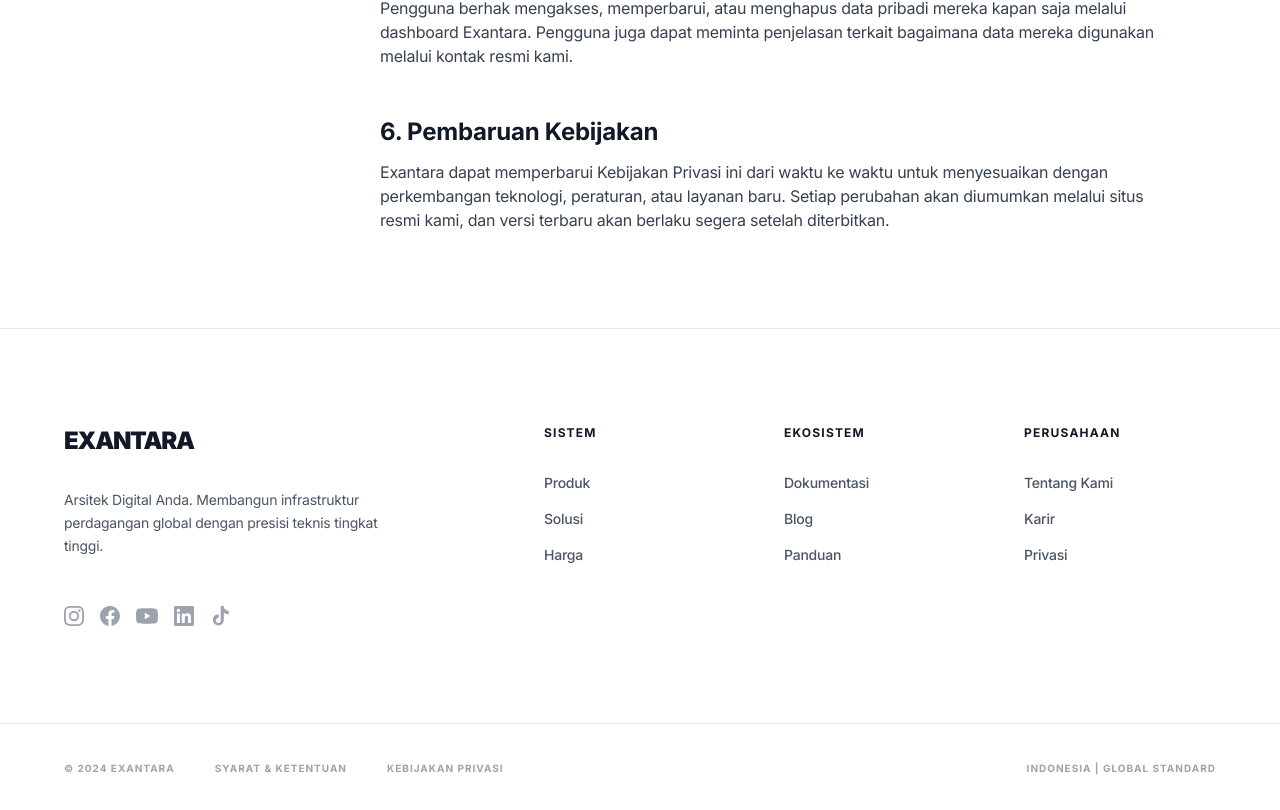
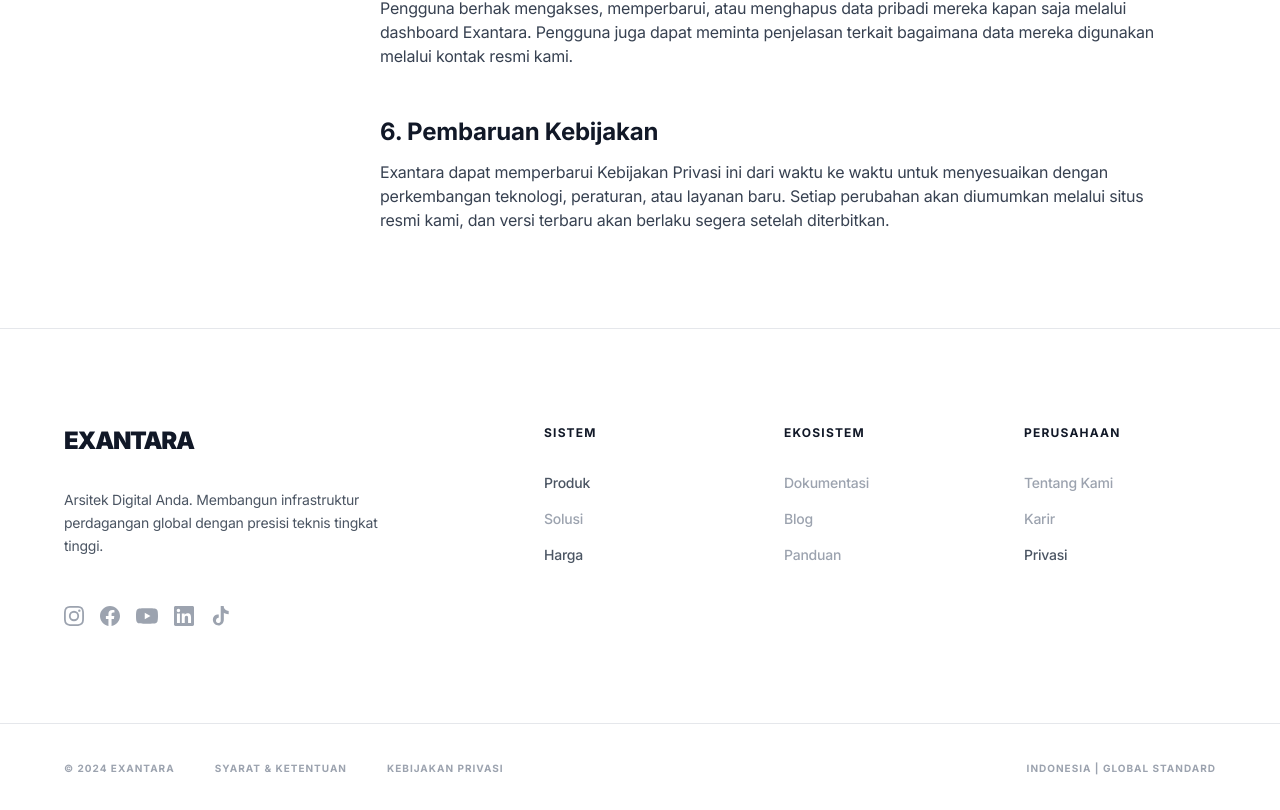
Before and after one commit to frumpfruit/exacommerce-template, a React (Vite) app: page /legal/privacy in a window 1280 px wide. Shown: the part 928-1738 px from the top of the page. Built offline with nearby package versions, Linux system fonts and the light colour scheme; a web font is replaced by a local one.

Commit message:
fix: adjust footer links to prevent broken routes

```diff
--- a/src/components/Footer.jsx
+++ b/src/components/Footer.jsx
@@ -3,19 +3,33 @@
 import { motion } from 'framer-motion';
 import { StaggerContainer, StaggerItem } from './ui/AnimatedSection';
 
+const MotionLink = motion(Link);
+
 export default function Footer({ dark = false }) {
   const links = [
     {
       heading: 'Sistem',
-      items: ['Produk', 'Solusi', 'Harga'],
+      items: [
+        { name: 'Produk', path: '/tema' },
+        { name: 'Solusi', path: '#' },
+        { name: 'Harga', path: '/harga' },
+      ],
     },
     {
       heading: 'Ekosistem',
-      items: ['Dokumentasi', 'Blog', 'Panduan'],
+      items: [
+        { name: 'Dokumentasi', path: '#' },
+        { name: 'Blog', path: '#' },
+        { name: 'Panduan', path: '#' },
+      ],
     },
     {
       heading: 'Perusahaan',
-      items: ['Tentang Kami', 'Karir', 'Privasi'],
+      items: [
+        { name: 'Tentang Kami', path: '#' },
+        { name: 'Karir', path: '#' },
+        { name: 'Privasi', path: '/legal/privacy' },
+      ],
     },
   ];
 
@@ -77,17 +91,31 @@
             </h4>
             <ul className="space-y-4 text-sm font-medium">
               {items.map((item) => (
-                <li key={item}>
+                <li key={item.name}>
+                  {item.path === '#' ? (
                     <motion.a
+                      href="#"
+                      onClick={(e) => e.preventDefault()}
+                      className={`transition-colors inline-block cursor-default ${
+                        dark ? 'text-gray-500' : 'text-gray-400'
+                      }`}
+                      whileHover={{ x: 2 }}
+                      transition={{ type: 'spring', stiffness: 400, damping: 30 }}
+                    >
+                      {item.name}
+                    </motion.a>
+                  ) : (
+                    <MotionLink
+                      to={item.path}
                       className={`transition-colors inline-block ${
                         dark ? 'text-gray-400 hover:text-white' : 'text-gray-600 hover:text-[#111827]'
                       }`}
-                    href="#"
                       whileHover={{ x: 4 }}
                       transition={{ type: 'spring', stiffness: 400, damping: 30 }}
                     >
-                    {item}
-                  </motion.a>
+                      {item.name}
+                    </MotionLink>
+                  )}
                 </li>
               ))}
             </ul>
```
Lines whose indentation alone changed are shown as unchanged.
